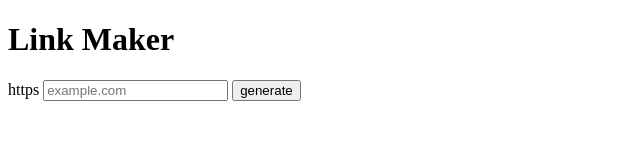
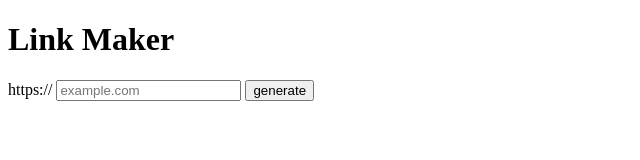
Before and after one commit to kuskyst/link-maker, a plain HTML site: page index.html in a window 1280 px wide. Shown: the full height of the page, 0-640 px from the left. Drawn offline with Linux system fonts and the light colour scheme.

Commit message:
Update index.html

```diff
--- a/index.html
+++ b/index.html
@@ -8,7 +8,7 @@
 <body>
   <h1>Link Maker</h1>
   <div>
-    <span>https</span>
+    <span>https:// </span>
     <input id="urlInput" type="text" placeholder="example.com">
     <button id="generateBtn">generate</button>
   </div>
```
